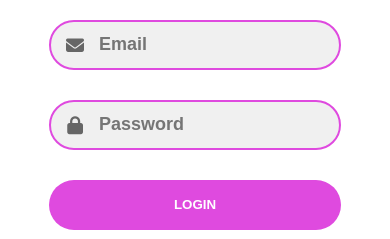
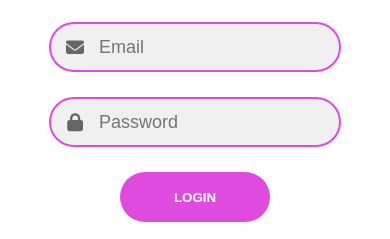
Before and after one commit to AnakBaru1/projectkuliah, a plain HTML site: page index.html in a window 390 px wide. Shown: the part 321-560 px from the top of the page. Drawn offline with Linux system fonts and the light colour scheme.

Commit message:
style.css

```diff
--- a/style.css
+++ b/style.css
@@ -1,8 +1,26 @@
-* {
+*{
     margin: 0;
     padding: 0;
     box-sizing: border-box;
     font-family: 'Poppins', sans-serif;
+}
+body {
+    display: flex;
+    align-items: center;
+    justify-content: center;
+    min-height: 100vh;
+    background-image: linear-gradient(to bottom, #bb8aeb, #a57ea4);
+    background-size: cover;
+    background-position: center;
+  }
+.container{
+    position: relative;
+    width: 70vw;
+    height: 80vh;
+    background: #fff;
+    border-radius: 15px;
+    box-shadow: 0 4px 20px 0 rgba(0, 0, 0, 0.3),0 6px 20px 0 rgba(0, 0, 0, 0.3);
+    overflow: hidden;
 }
 .error-message {
     color: red;
@@ -10,27 +28,7 @@
     margin-top: 5px;
 }
 
-body {
-    display: flex;
-    align-items: center;
-    justify-content: center;
-    min-height: 100vh;
-    background-image: linear-gradient(to bottom, #c7b8ea, #a57ea4);
-    background-size: cover;
-    background-position: center;
-}
-
-.container {
-    position: relative;
-    width: 70vw;
-    height: 80vh;
-    background: #fff;
-    border-radius: 15px;
-    box-shadow: 0 4px 20px 0 rgba(0, 0, 0, 0.3), 0 6px 20px 0 rgba(0, 0, 0, 0.3);
-    overflow: hidden;
-}
-
-.container::before {
+.container::before{
     content: "";
     position: absolute;
     top: 0;
@@ -43,7 +41,7 @@ body {
     transition: 1s ease-in-out;
 }
 
-.signin-signup {
+.signin-signup{
     position: absolute;
     top: 0;
     left: 0;
@@ -54,7 +52,6 @@ body {
     justify-content: space-around;
     z-index: 5;
 }
-
 form {
     padding: 0 10px;
     display: flex;
@@ -64,15 +61,16 @@ form {
     width: 100%;
     max-width: 350px;
     min-width: 238px;
+    padding: 0 10px;
 }
 
-form.sign-in-form {
+form.sign-in-form{
     opacity: 1;
     transition: 0.5s ease-in-out;
     transition-delay: 1s;
 }
 
-form.sign-up-form {
+form.sign-up-form{
     opacity: 0;
     transition: 0.5s ease-in-out;
     transition-delay: 1s;
@@ -93,6 +91,12 @@ form.sign-up-form {
     border-radius: 50px;
     display: flex;
     align-items: center;
+    transition: background 0.3s, border-color 0.3s;
+}
+
+.input-field:hover {
+    background: #e0e0e0;
+    border-color: #c734c7;
 }
 
 .input-field i {
@@ -102,14 +106,14 @@ form.sign-up-form {
     font-size: 18px;
 }
 
-.input-field input {
+.input-field input{
     flex: 5;
     background: none;
     border: none;
     outline: none;
     width: 100%;
     font-size: 18px;
-    font-weight: 600;
+    font-weight: normal;
 }
 
 .btn {
@@ -123,18 +127,20 @@ form.sign-up-form {
     margin: 10px 0;
     text-transform: uppercase;
     cursor: pointer;
+    transition: background 0.3s, transform 0.2s;
 }
 
 .btn:hover {
-    background: #c03cc0;
+    background: #c734c7;
+    transform: scale(1.05);
 }
 
-.social-text {
+.social-text{
     margin: 10px 0;
     font-size: 16px;
 }
 
-.social-media {
+.social-media{
     display: flex;
     justify-content: center;
 }
@@ -147,20 +153,25 @@ form.sign-up-form {
     justify-content: center;
     color: #444;
     border: 1px solid #444;
-    border-radius: 50px;
+    border-radius: 50%;
     margin: 0 5px;
+    transition: background 0.3s, transform 0.2s;
 }
 
 a {
     text-decoration: none;
+    color: inherit;
 }
 
 .social-icons:hover {
     color: #df4adf;
     border-color: #df4adf;
+    background: rgba(223, 74, 223, 0.1);
+    transform: scale(1.1);
+    box-shadow: 0 4px 10px rgba(0, 0, 0, 0.2);
 }
 
-.panels-container {
+.panels-container{
     position: absolute;
     top: 0;
     left: 0;
@@ -171,7 +182,7 @@ a {
     justify-content: space-around;
 }
 
-.panel {
+.panel{
     display: flex;
     flex-direction: column;
     align-items: center;
@@ -183,7 +194,7 @@ a {
     z-index: 6;
 }
 
-.left-panel {
+.left-panel{
     pointer-events: none;
 }
 
@@ -193,14 +204,15 @@ a {
     transition-delay: 0.5s;
 }
 
-.panel h3 {
-    font-size: 24px;
+.panel h3{
+    font-size: 36px;
     font-weight: 600;
 }
 
-.panel p {
+.panel p{
     font-size: 15px;
     padding: 10px 0;
+    color: #d1b1d0;
 }
 
 .image {
@@ -210,99 +222,80 @@ a {
 }
 
 .left-panel .image,
-.left-panel .content {
+.left-panel .content{
     transform: translateX(-200%);
 }
 
 .right-panel .image,
-.right-panel .content {
+.right-panel .content{
     transform: translateX(0);
 }
 
-.account-text {
+.account-text{
     display: none;
 }
 
-.container.sign-up-mode::before {
+.container.sign-up-mode::before{
     transform: translateX(0);
 }
 
 .container.sign-up-mode .right-panel .image,
-.container.sign-up-mode .right-panel .content {
+.container.sign-up-mode .right-panel .content{
     transform: translateX(200%);
 }
-
 .container.sign-up-mode .left-panel .image,
-.container.sign-up-mode .left-panel .content {
+.container.sign-up-mode .left-panel .content{
     transform: translateX(0);
 }
 
-.container.sign-up-mode form.sign-in-form {
+.container.sign-up-mode form.sign-in-form{
     opacity: 0;
 }
 
-.container.sign-up-mode form.sign-up-form {
+.container.sign-up-mode form.sign-up-form{
     opacity: 1;
 }
 
-.container.sign-up-mode .right-panel {
+.container.sign-up-mode .right-panel{
     pointer-events: none;
 }
 
-.container.sign-up-mode .left-panel {
+.container.sign-up-mode .left-panel{
     pointer-events: all;
 }
 
-/* Media Queries untuk Responsif */
-@media (max-width: 768px) {
-    .container {
-        padding: 20px;
-        width: 100vw; /* Memastikan lebar container 100% */
-        height: auto; /* Menyesuaikan tinggi sesuai konten */
-    }
-
-    .input-field {
-        width: 100%; /* Input memenuhi lebar */
-        margin-bottom: 15px; /* Jarak antar input */
-    }
-
-    .btn {
-        width: 100%; /* Tombol memenuhi lebar */
-        padding: 12px; /* Padding lebih besar untuk kemudahan akses */
-    }
-}
-
-@media (max-width: 779px) {
-    .container {
+@media (max-width:779px){
+    .container{
         width: 100vw;
         height: 100vh;
     }
 }
 
-@media (max-width: 635px) {
-    .container::before {
-       display: none; /* Menyembunyikan background di layar kecil */
+@media (max-width:635px){
+    .container::before{
+       display: none;
     }
-    form {
-        width: 80%; /* Lebar form lebih kecil di perangkat kecil */
+    form{
+        width: 80%;
     }
-    form.sign-up-form {
+    form.sign-up-form{
         display: none;
     }
-    .container.sign-up-mode2 form.sign-up-form {
+    .container.sign-up-mode2 form.sign-up-form{
         display: flex;
         opacity: 1;
     }
-    .container.sign-up-mode2 form.sign-in-form {
+
+    .container.sign-up-mode2 form.sign-in-form{
         display: flex;
     }
-    .panels-container {
-        display: none; /* Menyembunyikan panels-container di layar kecil */
+
+    .panels-container{
+        display: none;
     }
 }
-
-@media (max-width: 320px) {
-    form {
-        width: 90%; /* Lebar form lebih kecil di perangkat ekstra kecil */
+@media (max-width:320px){
+    form{
+        width: 90%;
     }
 }
```
